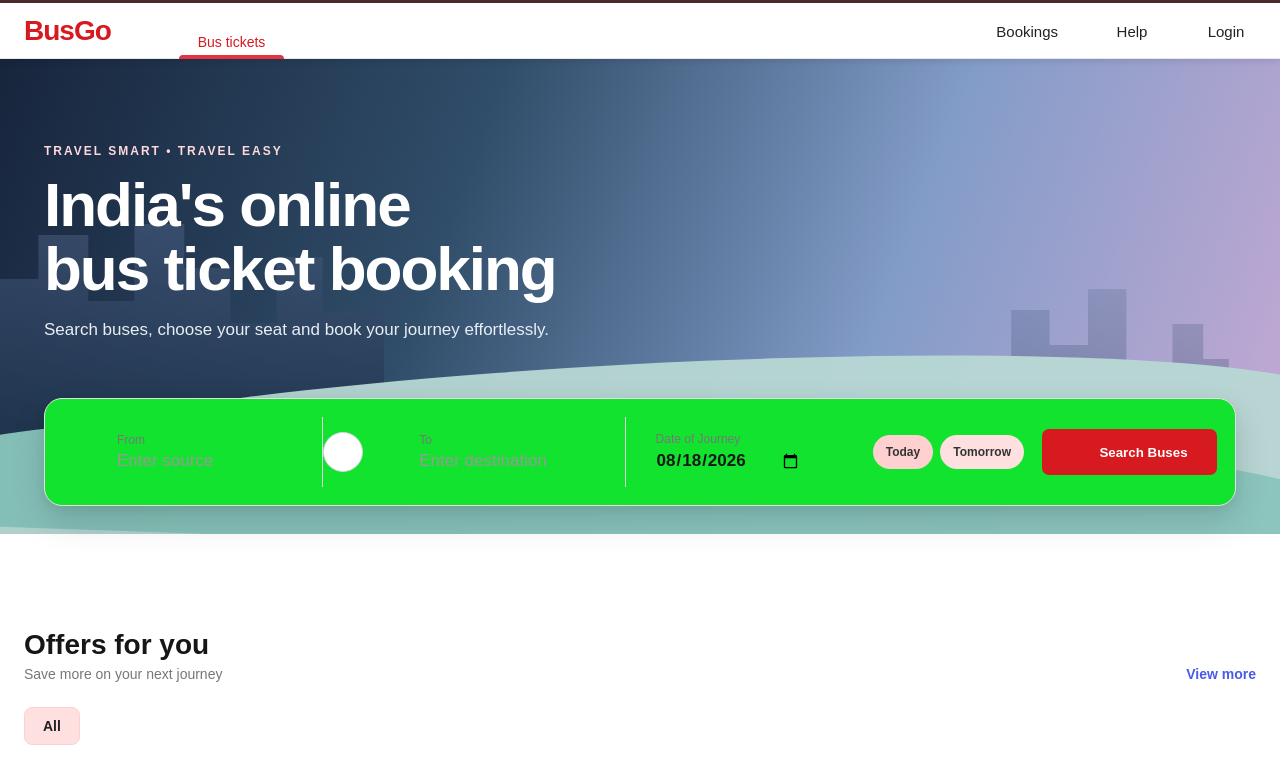
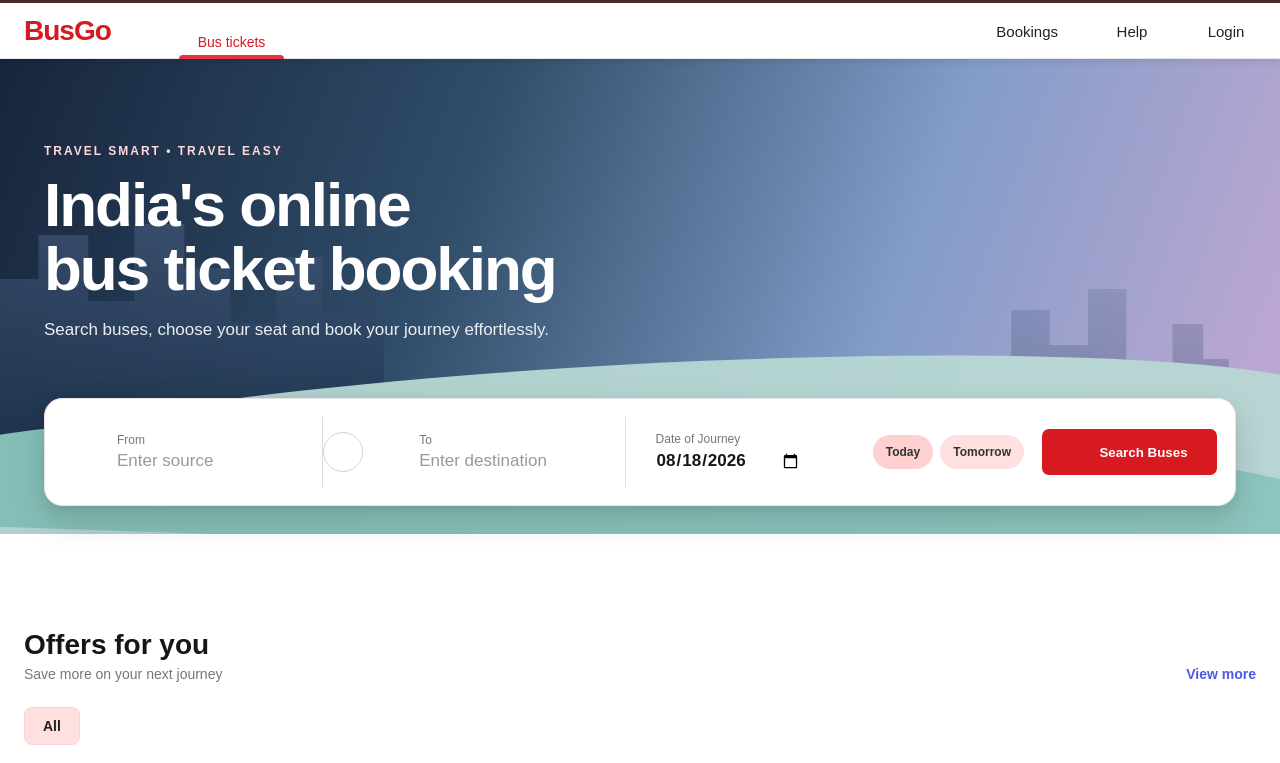
Before and after one commit to Vishwajeet1503/BusGo, a React (Vite) app in the folder client/: page / in a window 1280 px wide. Shown: the top 763 px of the page. Built offline with nearby package versions, Linux system fonts and the light colour scheme; no server answers; some icons are missing.

Commit message:
test change

```diff
--- a/client/src/index.css
+++ b/client/src/index.css
@@ -3354,7 +3354,7 @@ a {
 
   height: 100%;
 
-  background: #12e32e;
+  background: #ffffff;
 
   border: 1px solid #e4e4e4;
 
```
